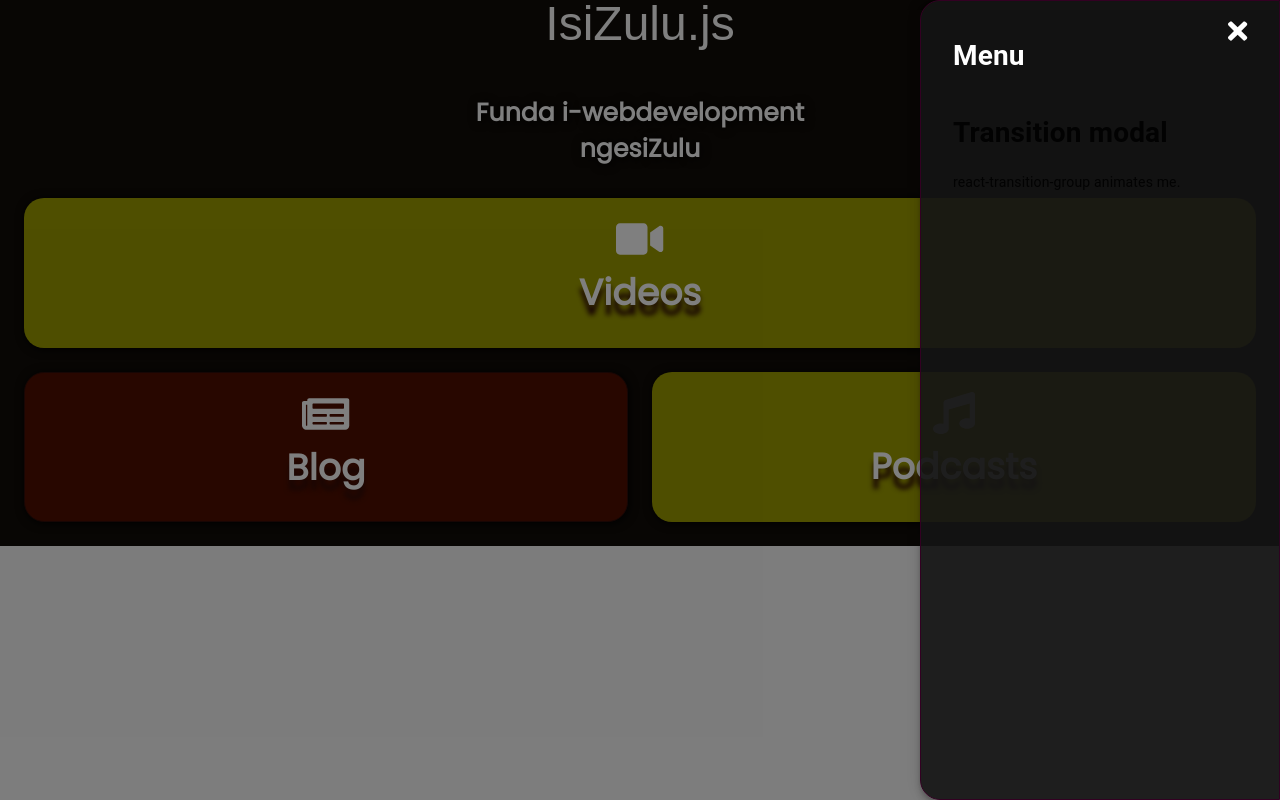
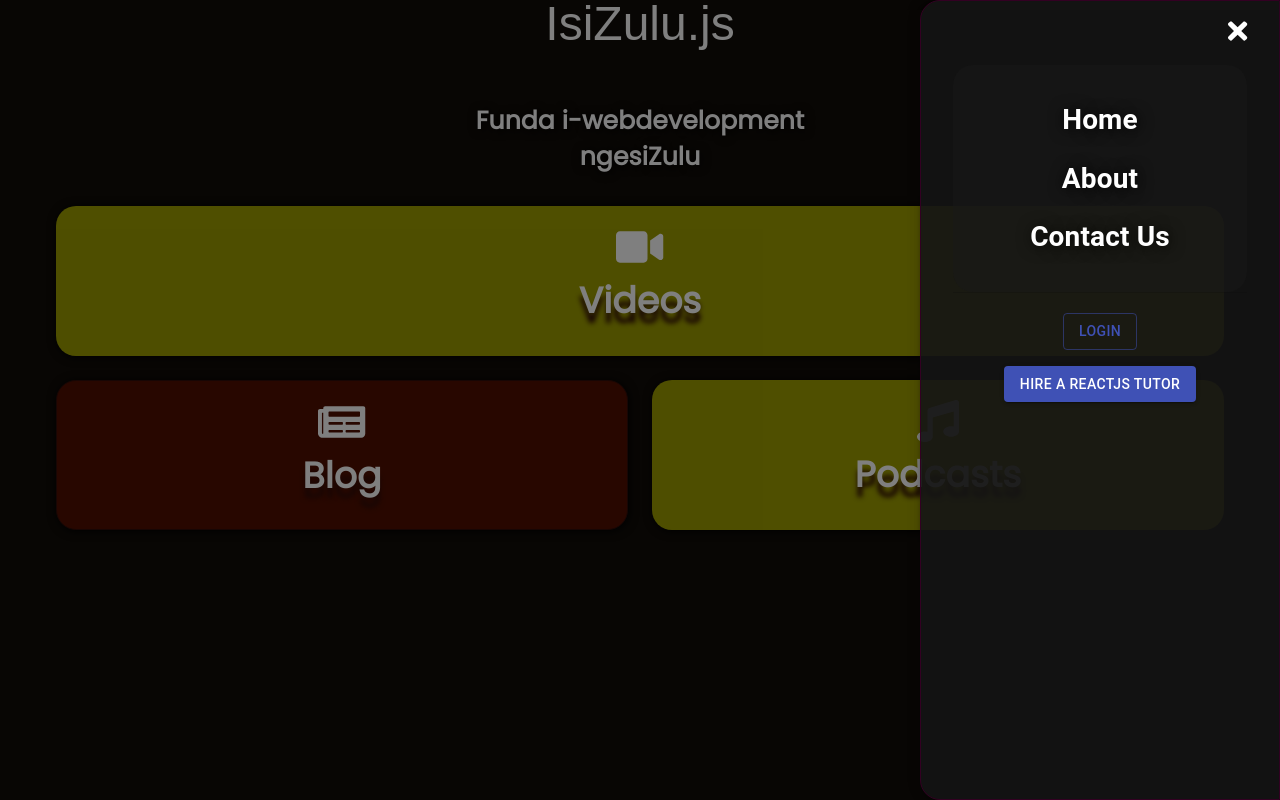
Before and after one commit to Sandilem7789/delma, a React (Create React App) app: page / in a window 1280 px wide. Both pictures are taken after a click on the button "open drawer". Built offline with nearby package versions, Linux system fonts and the light colour scheme; a web font is replaced by a local one.

Commit message:
height of the landing page set to 100vh

```diff
--- a/src/components/LandingPage.js
+++ b/src/components/LandingPage.js
@@ -14,6 +14,7 @@
 import Modal from "@material-ui/core/Modal";
 import Backdrop from "@material-ui/core/Backdrop";
 import Fade from "@material-ui/core/Fade";
+import { Button } from "@material-ui/core";
             /*Icons*/
 import { FontAwesomeIcon } from '@fortawesome/react-fontawesome';
 import { faTimes } from '@fortawesome/free-solid-svg-icons'
@@ -69,8 +70,11 @@
   },
   content: {
     flexGrow: 1,
-    padding: theme.spacing(3),
-    marginRight: -drawerWidth,
+    paddingTop: theme.spacing(4),
+    paddingLeft: theme.spacing(7),
+    paddingRight: theme.spacing(7),
+    height: "100vh"
+
   },
   contentShift: {
     transition: theme.transitions.create("margin", {
@@ -139,7 +143,7 @@
         })}
       >
         <div className={classes.drawerHeader} />
-        <Grid container spacing={3}>
+        <Grid container spacing={3} className="landing-badges">
           <Grid item xs={12}>
             <div>
               <WelcomeText />
@@ -178,7 +182,7 @@
               <div className={classes.paper}>
                 <Grid container>
                   <Grid item xs={11}>
-                    <h1 style={{color: "white"}}>Menu</h1>
+                    <h1 style={{color: "white"}}></h1>
                   </Grid>
                   <Grid item xs={1}>
                     <div className="modal-exit-icon">
@@ -190,12 +194,31 @@
                       />
                     </div>
                   </Grid>
-
                 </Grid>
-                <h1 id='transition-modal-title'>Transition modal</h1>
-                <p id='transition-modal-description'>
-                  react-transition-group animates me.
-                </p>
+                <br />
+                <div className="modal-links">
+                  <h1 style={{color: "white"}}>Home</h1>
+                  <h1 style={{color: "white"}}>About</h1>
+                  <h1 style={{color: "white"}}>Contact Us</h1>
+                </div>
+                <Divider
+                  style={{
+                    color: "white",
+                    marginBottom: "20px"
+                  }}
+                />
+                <Grid container align="center" spacing={2} className="modal-buttons">
+                  <Grid item xs={12}>
+                  <Button variant="outlined" color="primary">
+                      Login
+                    </Button>
+                  </Grid>
+                  <Grid item xs={12}>
+                    <Button variant="contained" color="primary">
+                      Hire a ReactJS Tutor
+                    </Button>
+                  </Grid>
+                </Grid>
               </div>
             </Fade>
           </Modal>
--- a/src/components/OptionsModal.js
+++ b/src/components/OptionsModal.js
@@ -26,8 +26,10 @@
             >
             <Fade in={open}>
               <div className="modal-paper">
-                <h2><a>Home</a></h2>
-
+                <h2 id='transition-modal-title'> modal</h2>
+                <p id='transition-modal-description'>
+                  Imported Modal
+                </p>
               </div>
             </Fade>
           </Modal>
--- a/src/index.css
+++ b/src/index.css
@@ -88,9 +88,20 @@
   cursor: pointer;
   color: #fff
 }
+.modal-links {
+  text-shadow: 1px 1px 15px black;
+  background: rgba(25, 25, 25, 0.4);
+  padding: 2vmin;
+  text-align: center;
+  border-radius: 20px
+}
+.modal-buttons {
+  margin-top: 20px;
+}
 .fa-times-icon {
   border-radius: 5px;
 }
 FontAwesomeIcon:hover {
   cursor: pointer;
+
 }
```
